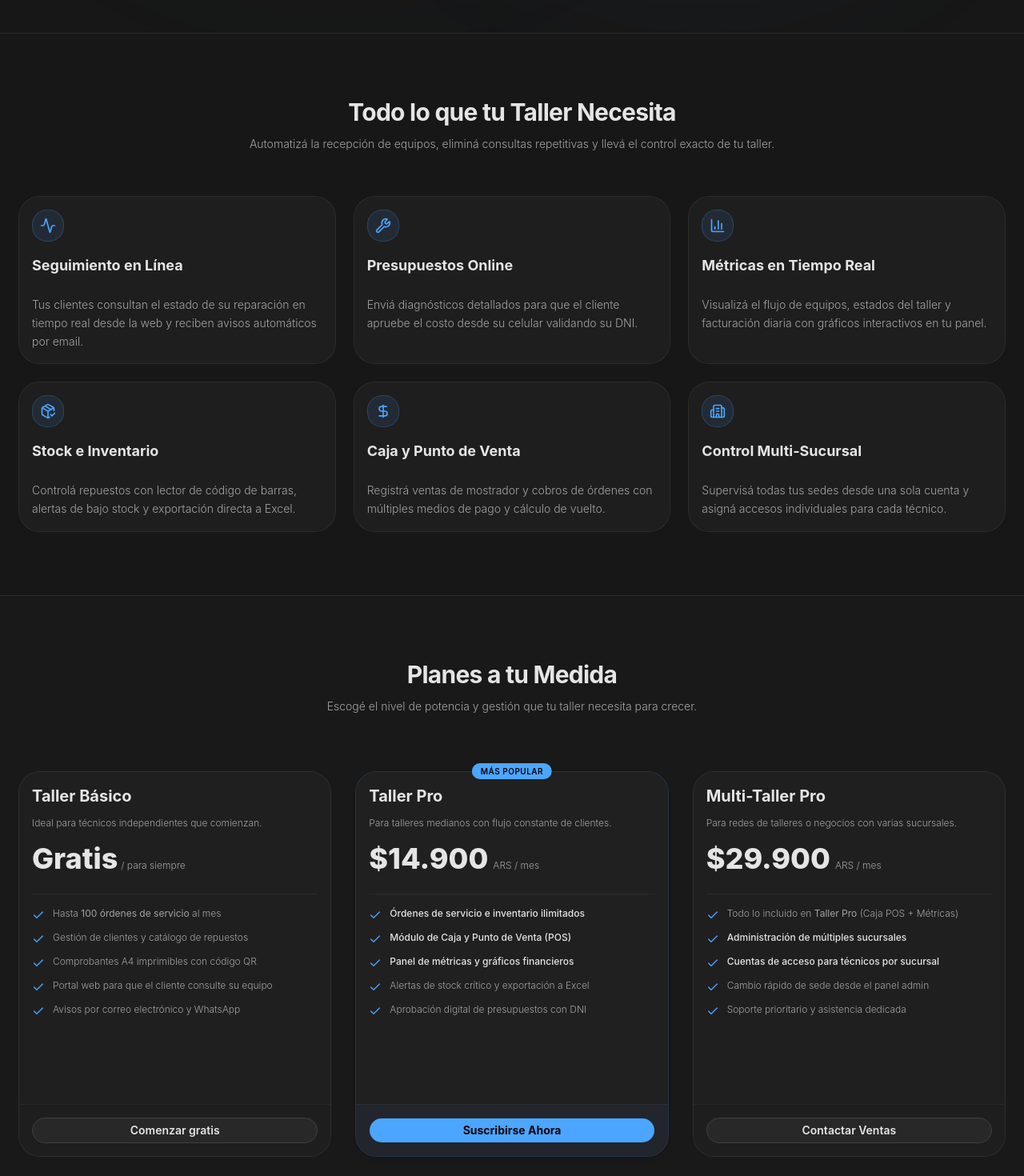
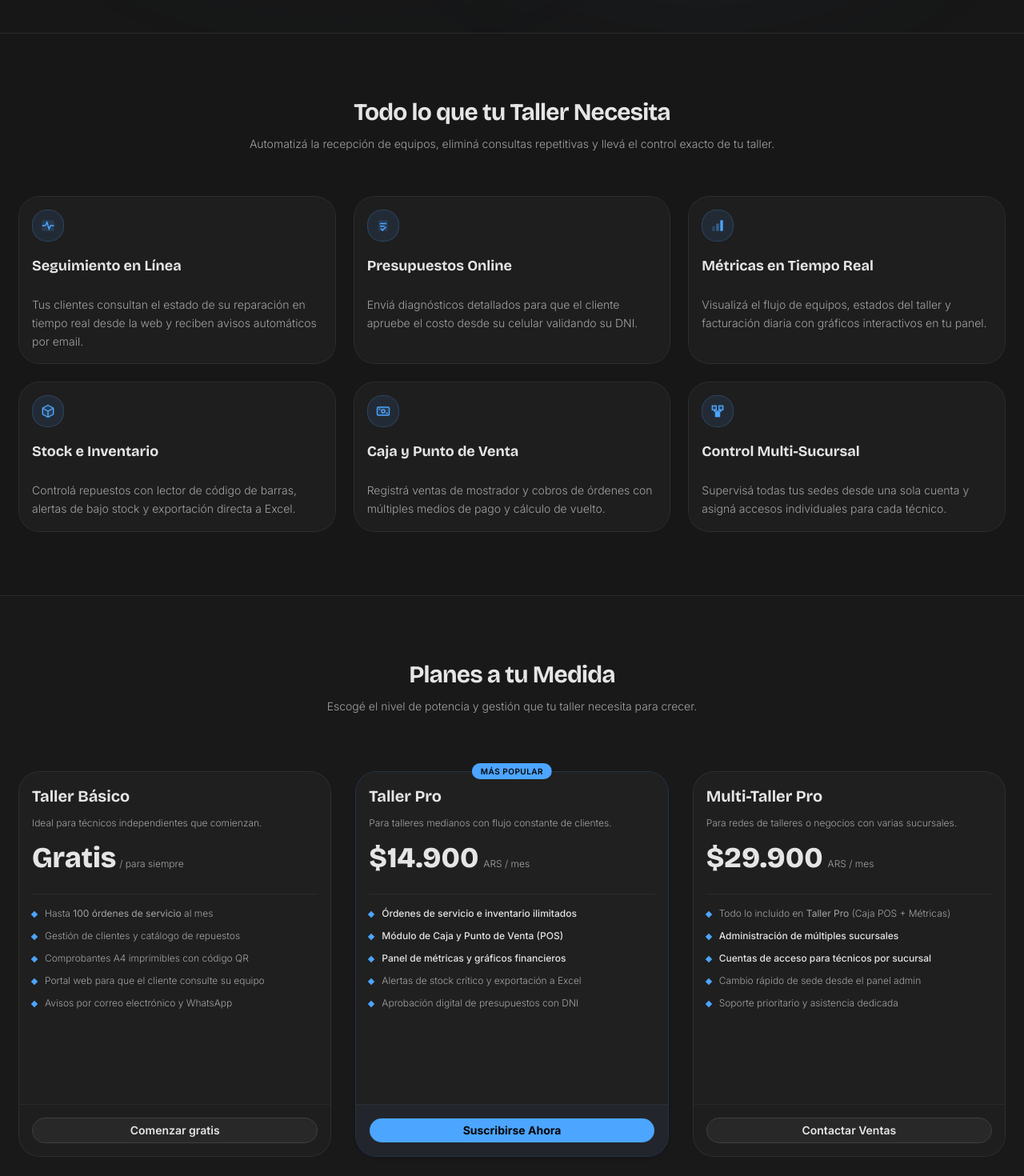
Before and after one commit to ejow78/TallerIII, a React (Vite) app in the folder frontend/: page / in a window 1280 px wide. Shown: the part 760-2230 px from the top of the page at 80% size. Built offline with nearby package versions, Linux system fonts and the light colour scheme.

Commit message:
style(design): load Bricolage Grotesque for headings in @theme and replace default Lucide icons on landing

```diff
--- a/frontend/index.html
+++ b/frontend/index.html
@@ -9,6 +9,11 @@
     <meta name="description" content="RepairIT: Software de gestión para talleres de servicio técnico. Control de órdenes y presupuestos en tiempo real, gestión de clientes e inventario." />
     <meta name="theme-color" content="#09090b" />
     <link rel="canonical" href="https://repairit.cloud/" />
+
+    <!-- Tipografía Intencional: Bricolage Grotesque (Títulos con carácter) + Inter (Texto corrido) -->
+    <link rel="preconnect" href="https://fonts.googleapis.com" />
+    <link rel="preconnect" href="https://fonts.gstatic.com" crossorigin />
+    <link href="https://fonts.googleapis.com/css2?family=Bricolage+Grotesque:opsz,wght@12..96,600..800&family=Inter:wght@300;400;500;600;700&display=swap" rel="stylesheet" />
 
     <!-- Open Graph / Redes Sociales (WhatsApp, Facebook, LinkedIn) -->
     <meta property="og:type" content="website" />
--- a/frontend/src/components/layout/PublicLayout.jsx
+++ b/frontend/src/components/layout/PublicLayout.jsx
@@ -1,7 +1,6 @@
 import { Link, Outlet, useLocation } from "react-router-dom";
 import { Separator } from "@/components/ui/separator";
 import { Button } from "@/components/ui/button";
-import { Search } from "lucide-react";
 
 export default function PublicLayout() {
   const location = useLocation();
--- a/frontend/src/index.css
+++ b/frontend/src/index.css
@@ -1,13 +1,14 @@
 @import "tailwindcss";
 @import "tw-animate-css";
 @import "shadcn/tailwind.css";
-@import "@fontsource-variable/geist";
 
 @custom-variant dark (&:is(.dark *));
 
 @theme inline {
-    --font-heading: var(--font-sans);
-    --font-sans: Inter, sans-serif;
+    --font-heading: "Bricolage Grotesque", Georgia, serif;
+    --font-outfit: "Bricolage Grotesque", Georgia, serif;
+    --font-display: "Bricolage Grotesque", Georgia, serif;
+    --font-sans: "Inter", sans-serif;
     --color-sidebar-ring: var(--sidebar-ring);
     --color-sidebar-border: var(--sidebar-border);
     --color-sidebar-accent-foreground: var(--sidebar-accent-foreground);
@@ -108,7 +109,8 @@
     --chart-3: oklch(0.4902 0.2693 263.7106);
     --chart-4: oklch(0.4234 0.2370 263.9162);
     --chart-5: oklch(0.3742 0.1844 263.9420);
-    --font-sans: Inter, sans-serif;
+    --font-heading: "Bricolage Grotesque", Georgia, serif;
+    --font-sans: "Inter", sans-serif;
     --font-serif: Source Serif 4, serif;
     --font-mono: JetBrains Mono, monospace;
     --shadow-color: oklch(0 0 0);
@@ -164,7 +166,8 @@
     --chart-4: oklch(0.6225 0.2041 259.9027);
     --chart-5: oklch(0.6225 0.2041 259.9027);
     --radius: 1.15rem;
-    --font-sans: Inter, sans-serif;
+    --font-heading: "Bricolage Grotesque", Georgia, serif;
+    --font-sans: "Inter", sans-serif;
     --font-serif: Source Serif 4, serif;
     --font-mono: JetBrains Mono, monospace;
     --shadow-color: oklch(0 0 0);
@@ -188,12 +191,15 @@
 @layer base {
   * {
     @apply border-border outline-ring/50;
-    }
+  }
   body {
-    @apply bg-background text-foreground;
+    @apply bg-background text-foreground font-sans;
     letter-spacing: var(--tracking-normal);
-    }
+  }
   html {
     @apply font-sans;
-    }
+  }
+  h1, h2, h3, h4, h5, h6, [data-slot="card-title"] {
+    font-family: var(--font-heading);
+  }
 }
--- a/frontend/src/views/public/LandingPage.jsx
+++ b/frontend/src/views/public/LandingPage.jsx
@@ -6,16 +6,6 @@ import { Badge } from "@/components/ui/badge";
 import { Card, CardHeader, CardTitle, CardContent, CardDescription, CardFooter } from "@/components/ui/card";
 import { Accordion, AccordionItem, AccordionTrigger, AccordionContent } from "@/components/ui/accordion";
 import { toast } from "sonner";
-import {
-  Activity,
-  BarChart3,
-  DollarSign,
-  PackageCheck,
-  Building2,
-  Wrench,
-  Check,
-  Search,
-} from "lucide-react";
 
 export default function LandingPage() {
   const [isMobile, setIsMobile] = useState(false);
@@ -197,7 +187,6 @@ export default function LandingPage() {
                 className="w-full sm:w-auto border-border/80 bg-card/40 hover:bg-card/80 text-foreground font-semibold px-6 h-11 rounded-lg gap-2 cursor-pointer"
               >
                 <a href={trackingUrl}>
-                  <Search className="w-4 h-4 text-primary" />
                   <span>Seguir mi Equipo</span>
                 </a>
               </Button>
@@ -238,7 +227,10 @@ export default function LandingPage() {
             <Card className="bg-card/45 border-border/60 hover:border-primary/40 transition-colors duration-200">
               <CardHeader className="space-y-3 pb-2">
                 <div className="w-10 h-10 rounded-lg bg-primary/10 border border-primary/20 flex items-center justify-center text-primary">
-                  <Activity className="w-5 h-5" />
+                  <svg viewBox="0 0 24 24" fill="none" className="w-5 h-5" aria-hidden="true">
+                    <rect x="3" y="4" width="18" height="16" rx="2" fill="currentColor" fillOpacity="0.14" />
+                    <path d="M4 12h4l2.5-5 3 10 2.5-5H20" stroke="currentColor" strokeWidth="1.8" strokeLinecap="square" strokeLinejoin="miter" />
+                  </svg>
                 </div>
                 <CardTitle className="font-outfit text-lg font-bold text-foreground">
                   Seguimiento en Línea
@@ -255,7 +247,10 @@ export default function LandingPage() {
             <Card className="bg-card/45 border-border/60 hover:border-primary/40 transition-colors duration-200">
               <CardHeader className="space-y-3 pb-2">
                 <div className="w-10 h-10 rounded-lg bg-primary/10 border border-primary/20 flex items-center justify-center text-primary">
-                  <Wrench className="w-5 h-5" />
+                  <svg viewBox="0 0 24 24" fill="none" className="w-5 h-5" aria-hidden="true">
+                    <path d="M5 4h14v16H5z" fill="currentColor" fillOpacity="0.14" />
+                    <path d="M8 9h8M8 13h5M9 17l2 2 4.5-4.5" stroke="currentColor" strokeWidth="1.8" strokeLinecap="square" />
+                  </svg>
                 </div>
                 <CardTitle className="font-outfit text-lg font-bold text-foreground">
                   Presupuestos Online
@@ -272,7 +267,11 @@ export default function LandingPage() {
             <Card className="bg-card/45 border-border/60 hover:border-primary/40 transition-colors duration-200">
               <CardHeader className="space-y-3 pb-2">
                 <div className="w-10 h-10 rounded-lg bg-primary/10 border border-primary/20 flex items-center justify-center text-primary">
-                  <BarChart3 className="w-5 h-5" />
+                  <svg viewBox="0 0 24 24" fill="none" className="w-5 h-5" aria-hidden="true">
+                    <rect x="4" y="13" width="4" height="7" fill="currentColor" fillOpacity="0.25" />
+                    <rect x="10" y="9" width="4" height="11" fill="currentColor" fillOpacity="0.45" />
+                    <rect x="16" y="4" width="4" height="16" fill="currentColor" />
+                  </svg>
                 </div>
                 <CardTitle className="font-outfit text-lg font-bold text-foreground">
                   Métricas en Tiempo Real
@@ -289,7 +288,10 @@ export default function LandingPage() {
             <Card className="bg-card/45 border-border/60 hover:border-primary/40 transition-colors duration-200">
               <CardHeader className="space-y-3 pb-2">
                 <div className="w-10 h-10 rounded-lg bg-primary/10 border border-primary/20 flex items-center justify-center text-primary">
-                  <PackageCheck className="w-5 h-5" />
+                  <svg viewBox="0 0 24 24" fill="none" className="w-5 h-5" aria-hidden="true">
+                    <path d="M12 3L20 7.5V16.5L12 21L4 16.5V7.5L12 3Z" fill="currentColor" fillOpacity="0.14" stroke="currentColor" strokeWidth="1.7" />
+                    <path d="M4 7.5L12 12L20 7.5M12 12V21" stroke="currentColor" strokeWidth="1.7" />
+                  </svg>
                 </div>
                 <CardTitle className="font-outfit text-lg font-bold text-foreground">
                   Stock e Inventario
@@ -306,7 +308,11 @@ export default function LandingPage() {
             <Card className="bg-card/45 border-border/60 hover:border-primary/40 transition-colors duration-200">
               <CardHeader className="space-y-3 pb-2">
                 <div className="w-10 h-10 rounded-lg bg-primary/10 border border-primary/20 flex items-center justify-center text-primary">
-                  <DollarSign className="w-5 h-5" />
+                  <svg viewBox="0 0 24 24" fill="none" className="w-5 h-5" aria-hidden="true">
+                    <rect x="3" y="6" width="18" height="12" rx="1.5" fill="currentColor" fillOpacity="0.14" stroke="currentColor" strokeWidth="1.7" />
+                    <circle cx="12" cy="12" r="2.5" stroke="currentColor" strokeWidth="1.7" />
+                    <path d="M6 9h1M17 15h1" stroke="currentColor" strokeWidth="1.7" strokeLinecap="square" />
+                  </svg>
                 </div>
                 <CardTitle className="font-outfit text-lg font-bold text-foreground">
                   Caja y Punto de Venta
@@ -323,7 +329,12 @@ export default function LandingPage() {
             <Card className="bg-card/45 border-border/60 hover:border-primary/40 transition-colors duration-200">
               <CardHeader className="space-y-3 pb-2">
                 <div className="w-10 h-10 rounded-lg bg-primary/10 border border-primary/20 flex items-center justify-center text-primary">
-                  <Building2 className="w-5 h-5" />
+                  <svg viewBox="0 0 24 24" fill="none" className="w-5 h-5" aria-hidden="true">
+                    <rect x="4" y="4" width="6" height="6" fill="currentColor" fillOpacity="0.2" stroke="currentColor" strokeWidth="1.7" />
+                    <rect x="14" y="4" width="6" height="6" fill="currentColor" fillOpacity="0.2" stroke="currentColor" strokeWidth="1.7" />
+                    <rect x="9" y="14" width="6" height="6" fill="currentColor" stroke="currentColor" strokeWidth="1.7" />
+                    <path d="M7 10v2h10v-2M12 12v2" stroke="currentColor" strokeWidth="1.7" />
+                  </svg>
                 </div>
                 <CardTitle className="font-outfit text-lg font-bold text-foreground">
                   Control Multi-Sucursal
@@ -373,23 +384,23 @@ export default function LandingPage() {
                 <div className="border-t border-border/40 my-4" />
                 <ul className="space-y-3 text-xs text-muted-foreground font-light">
                   <li className="flex items-start gap-2.5">
-                    <Check className="w-4 h-4 text-primary shrink-0 mt-0.5" />
+                    <span className="mt-1.5 h-1.5 w-1.5 rotate-45 bg-primary shrink-0" aria-hidden="true" />
                     <span>Hasta <strong>100 órdenes de servicio</strong> al mes</span>
                   </li>
                   <li className="flex items-start gap-2.5">
-                    <Check className="w-4 h-4 text-primary shrink-0 mt-0.5" />
+                    <span className="mt-1.5 h-1.5 w-1.5 rotate-45 bg-primary shrink-0" aria-hidden="true" />
                     <span>Gestión de clientes y catálogo de repuestos</span>
                   </li>
                   <li className="flex items-start gap-2.5">
-                    <Check className="w-4 h-4 text-primary shrink-0 mt-0.5" />
+                    <span className="mt-1.5 h-1.5 w-1.5 rotate-45 bg-primary shrink-0" aria-hidden="true" />
                     <span>Comprobantes A4 imprimibles con código QR</span>
                   </li>
                   <li className="flex items-start gap-2.5">
-                    <Check className="w-4 h-4 text-primary shrink-0 mt-0.5" />
+                    <span className="mt-1.5 h-1.5 w-1.5 rotate-45 bg-primary shrink-0" aria-hidden="true" />
                     <span>Portal web para que el cliente consulte su equipo</span>
                   </li>
                   <li className="flex items-start gap-2.5">
-                    <Check className="w-4 h-4 text-primary shrink-0 mt-0.5" />
+                    <span className="mt-1.5 h-1.5 w-1.5 rotate-45 bg-primary shrink-0" aria-hidden="true" />
                     <span>Avisos por correo electrónico y WhatsApp</span>
                   </li>
                 </ul>
@@ -426,23 +437,23 @@ export default function LandingPage() {
                 <div className="border-t border-border/40 my-4" />
                 <ul className="space-y-3 text-xs text-muted-foreground font-light">
                   <li className="flex items-start gap-2.5">
-                    <Check className="w-4 h-4 text-primary shrink-0 mt-0.5" />
+                    <span className="mt-1.5 h-1.5 w-1.5 rotate-45 bg-primary shrink-0" aria-hidden="true" />
                     <span className="font-medium text-foreground">Órdenes de servicio e inventario ilimitados</span>
                   </li>
                   <li className="flex items-start gap-2.5">
-                    <Check className="w-4 h-4 text-primary shrink-0 mt-0.5" />
+                    <span className="mt-1.5 h-1.5 w-1.5 rotate-45 bg-primary shrink-0" aria-hidden="true" />
                     <span className="font-medium text-foreground">Módulo de Caja y Punto de Venta (POS)</span>
                   </li>
                   <li className="flex items-start gap-2.5">
-                    <Check className="w-4 h-4 text-primary shrink-0 mt-0.5" />
+                    <span className="mt-1.5 h-1.5 w-1.5 rotate-45 bg-primary shrink-0" aria-hidden="true" />
                     <span className="font-medium text-foreground">Panel de métricas y gráficos financieros</span>
                   </li>
                   <li className="flex items-start gap-2.5">
-                    <Check className="w-4 h-4 text-primary shrink-0 mt-0.5" />
+                    <span className="mt-1.5 h-1.5 w-1.5 rotate-45 bg-primary shrink-0" aria-hidden="true" />
                     <span>Alertas de stock crítico y exportación a Excel</span>
                   </li>
                   <li className="flex items-start gap-2.5">
-                    <Check className="w-4 h-4 text-primary shrink-0 mt-0.5" />
+                    <span className="mt-1.5 h-1.5 w-1.5 rotate-45 bg-primary shrink-0" aria-hidden="true" />
                     <span>Aprobación digital de presupuestos con DNI</span>
                   </li>
                 </ul>
@@ -473,23 +484,23 @@ export default function LandingPage() {
                 <div className="border-t border-border/40 my-4" />
                 <ul className="space-y-3 text-xs text-muted-foreground font-light">
                   <li className="flex items-start gap-2.5">
-                    <Check className="w-4 h-4 text-primary shrink-0 mt-0.5" />
+                    <span className="mt-1.5 h-1.5 w-1.5 rotate-45 bg-primary shrink-0" aria-hidden="true" />
                     <span>Todo lo incluido en <strong>Taller Pro</strong> (Caja POS + Métricas)</span>
                   </li>
                   <li className="flex items-start gap-2.5">
-                    <Check className="w-4 h-4 text-primary shrink-0 mt-0.5" />
+                    <span className="mt-1.5 h-1.5 w-1.5 rotate-45 bg-primary shrink-0" aria-hidden="true" />
                     <span className="font-medium text-foreground">Administración de múltiples sucursales</span>
                   </li>
                   <li className="flex items-start gap-2.5">
-                    <Check className="w-4 h-4 text-primary shrink-0 mt-0.5" />
+                    <span className="mt-1.5 h-1.5 w-1.5 rotate-45 bg-primary shrink-0" aria-hidden="true" />
                     <span className="font-medium text-foreground">Cuentas de acceso para técnicos por sucursal</span>
                   </li>
                   <li className="flex items-start gap-2.5">
-                    <Check className="w-4 h-4 text-primary shrink-0 mt-0.5" />
+                    <span className="mt-1.5 h-1.5 w-1.5 rotate-45 bg-primary shrink-0" aria-hidden="true" />
                     <span>Cambio rápido de sede desde el panel admin</span>
                   </li>
                   <li className="flex items-start gap-2.5">
-                    <Check className="w-4 h-4 text-primary shrink-0 mt-0.5" />
+                    <span className="mt-1.5 h-1.5 w-1.5 rotate-45 bg-primary shrink-0" aria-hidden="true" />
                     <span>Soporte prioritario y asistencia dedicada</span>
                   </li>
                 </ul>
```
Also changed, not shown: frontend/src/components/ui/accordion.jsx (+7 -6 lines).
